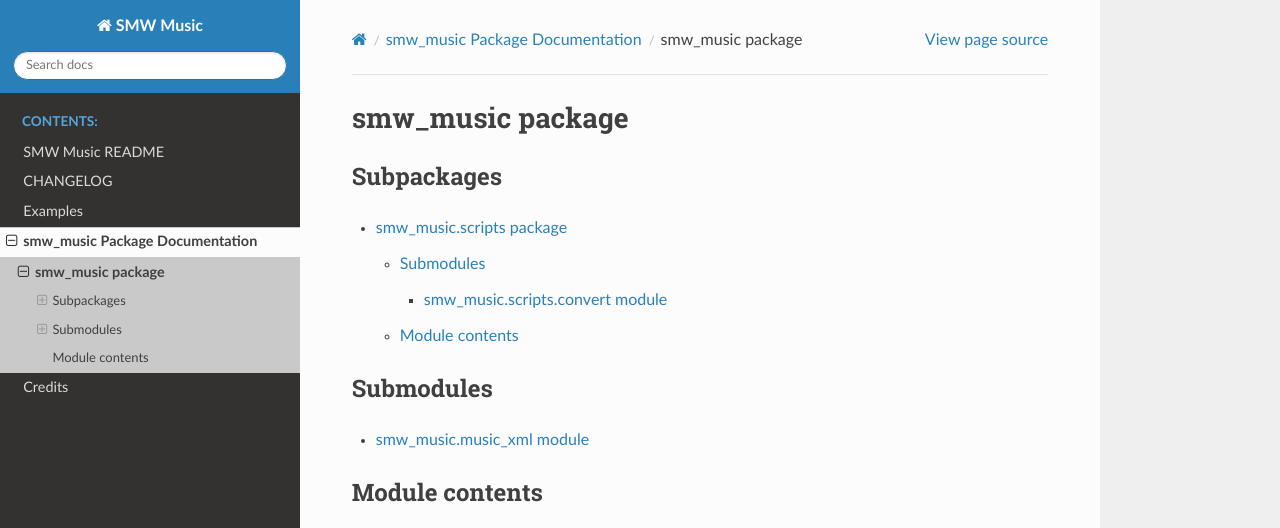
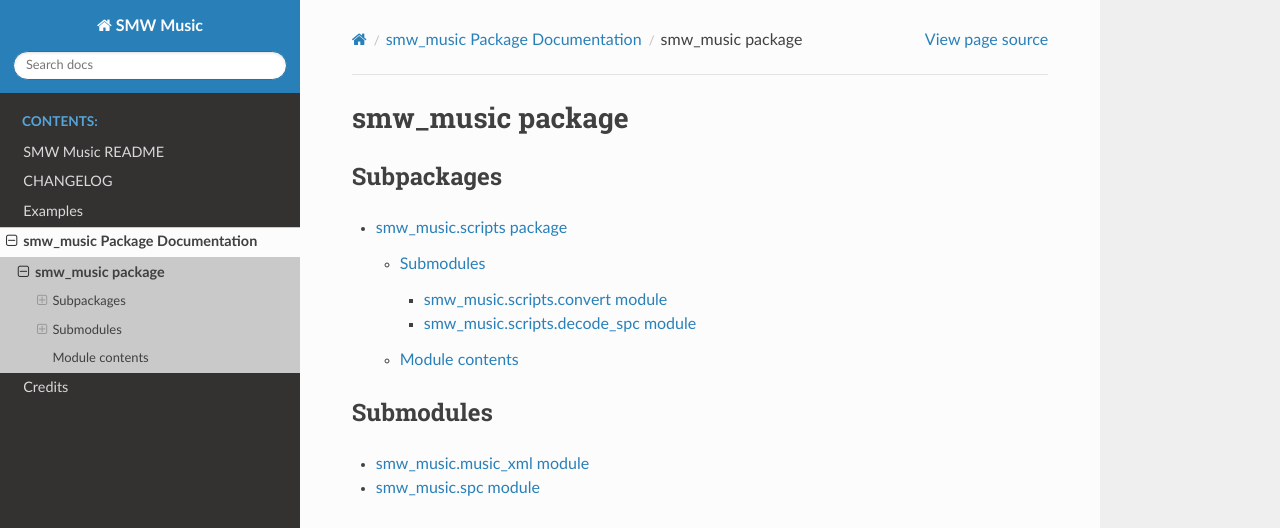
Before and after one commit to com-posers-pit/smw_music, a Sphinx documentation site: the page built from doc/source/smw_music.rst, in a window 1280 px wide, cut to the strip 0-528 px from the top of the page. Built offline with Sphinx 7.4.7 and the Read the Docs theme 2.0.0, drawn with Linux system fonts in a browser that asks for light colours.

Commit message:
Start documenting spc module

```diff
--- a/doc/source/smw_music.rst
+++ b/doc/source/smw_music.rst
@@ -16,6 +16,7 @@ Submodules
    :maxdepth: 4
 
    smw_music.music_xml
+   smw_music.spc
 
 Module contents
 ---------------
--- /dev/null
+++ b/doc/source/smw_music.scripts.decode_spc.rst
@@ -0,0 +1,7 @@
+smw\_music.scripts.decode\_spc module
+=====================================
+
+.. automodule:: smw_music.scripts.decode_spc
+   :members:
+   :undoc-members:
+   :show-inheritance:
--- a/doc/source/smw_music.scripts.rst
+++ b/doc/source/smw_music.scripts.rst
@@ -8,6 +8,7 @@ Submodules
    :maxdepth: 4
 
    smw_music.scripts.convert
+   smw_music.scripts.decode_spc
 
 Module contents
 ---------------
--- /dev/null
+++ b/doc/source/smw_music.spc.rst
@@ -0,0 +1,7 @@
+smw\_music.spc module
+=====================
+
+.. automodule:: smw_music.spc
+   :members:
+   :undoc-members:
+   :show-inheritance:
```
Also changed, not shown: 1 other file.
